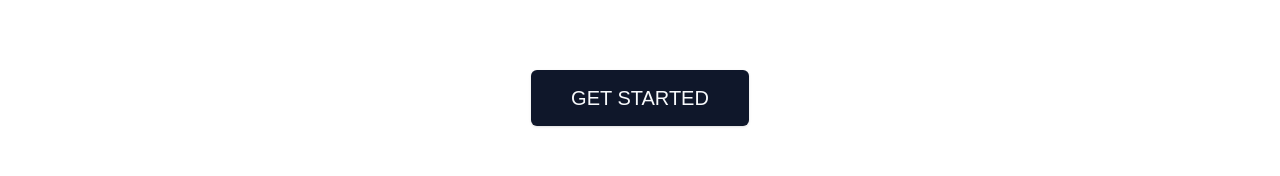
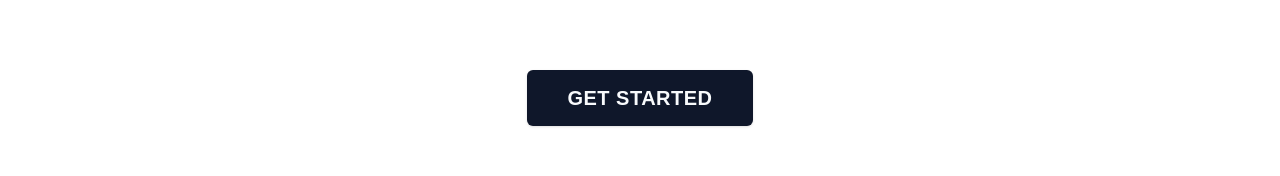
Before and after one commit to akulaahhhh/KritikV2, a Next.js app: page / in a window 1280 px wide. Shown: the part 294-470 px from the top of the page. Built offline with nearby package versions, Linux system fonts and the light colour scheme.

Commit message:
Update Get started style

```diff
--- a/src/app/page.tsx
+++ b/src/app/page.tsx
@@ -22,7 +22,7 @@ export default function Home() {
           Welcome to Kritik Auto
         </h1>
         <Link href="/Scrapper" className="px-8 py-4 mb-9"> {/* Increased bottom margin */}
-          <Button className="px-10 py-7 text-xl " >GET STARTED</Button> {/* Increased font size */}
+          <Button className="px-10 py-7 text-xl font-semibold tracking-wide" >GET STARTED</Button> {/* Increased font size */}
         </Link>
       </div>
 
```
